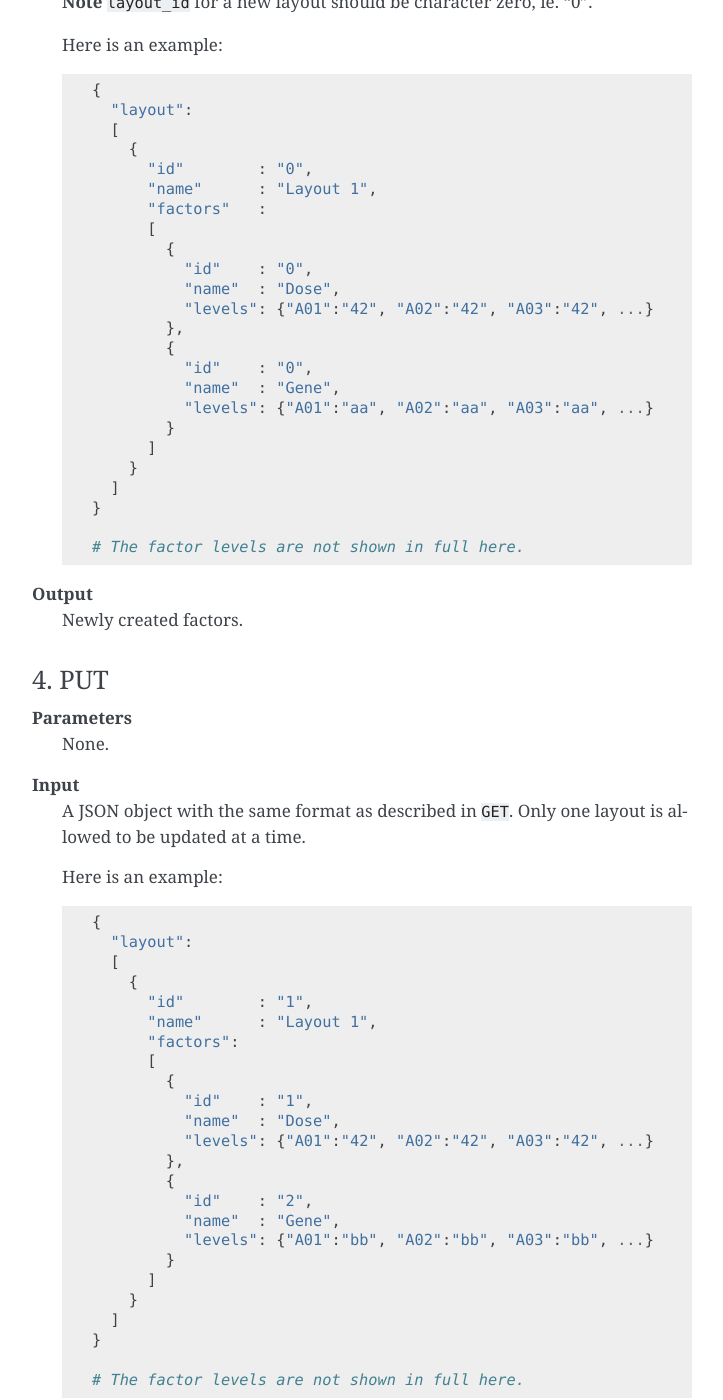
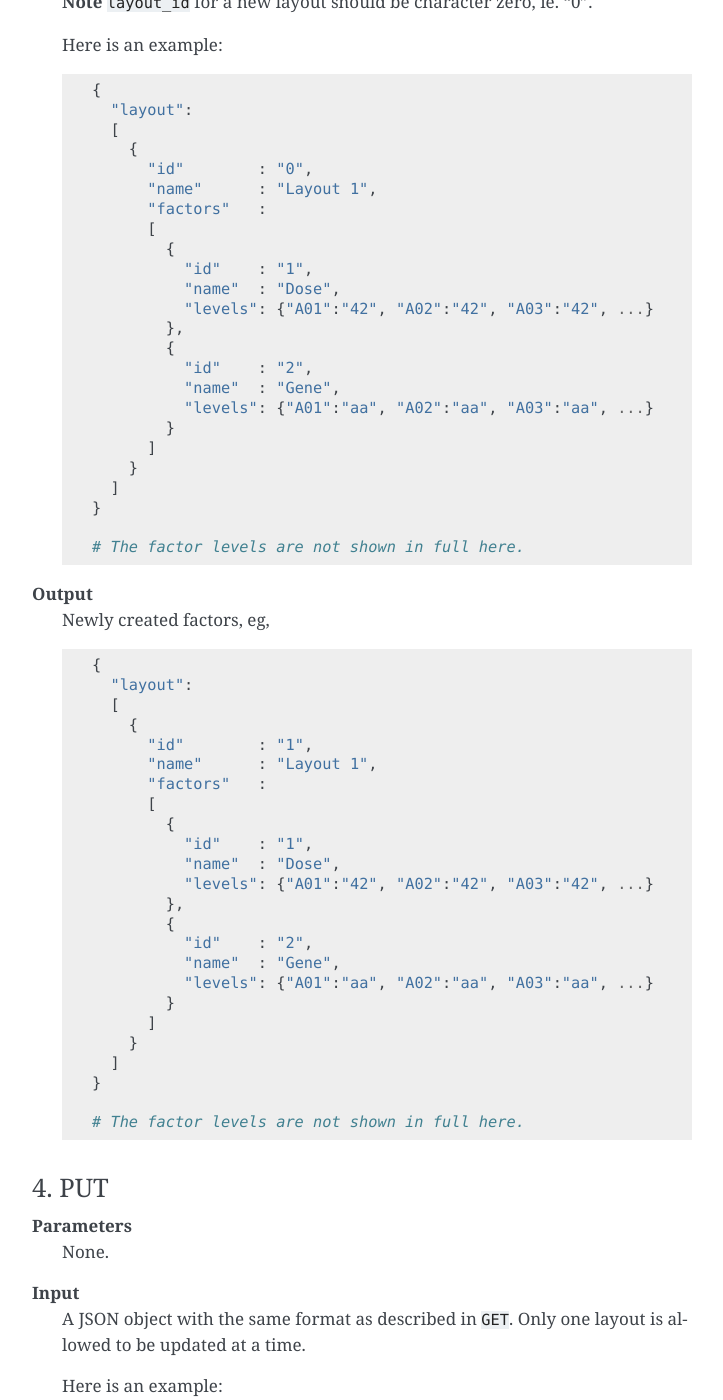
Before and after one commit to gaoce/TimeVis, a Sphinx documentation site: the page built from docs/api_v2.rst, in a window 1280 px wide and 1400 px high, scrolled down 7524 px. Shown: the whole window, without its empty margins (388-1111 px from the left). Built offline with Sphinx 7.4.7, drawn with Linux system fonts in a browser that asks for light colours.

Commit message:
Update api doc

```diff
--- a/docs/api_v2.rst
+++ b/docs/api_v2.rst
@@ -402,12 +402,12 @@ A summary of all HTTP verbs used for this endpoint:
             "factors"   :
             [
               {
-                "id"    : "0",
+                "id"    : "1",
                 "name"  : "Dose",
                 "levels": {"A01":"42", "A02":"42", "A03":"42", ...}
               },
               {
-                "id"    : "0",
+                "id"    : "2",
                 "name"  : "Gene",
                 "levels": {"A01":"aa", "A02":"aa", "A03":"aa", ...}
               }
@@ -419,7 +419,35 @@ A summary of all HTTP verbs used for this endpoint:
       # The factor levels are not shown in full here.
 
 **Output**
-    Newly created factors.
+    Newly created factors, eg,
+
+
+    ::
+
+      {
+        "layout":
+        [
+          {
+            "id"        : "1",
+            "name"      : "Layout 1",
+            "factors"   :
+            [
+              {
+                "id"    : "1",
+                "name"  : "Dose",
+                "levels": {"A01":"42", "A02":"42", "A03":"42", ...}
+              },
+              {
+                "id"    : "2",
+                "name"  : "Gene",
+                "levels": {"A01":"aa", "A02":"aa", "A03":"aa", ...}
+              }
+            ]
+          }
+        ]
+      }
+
+      # The factor levels are not shown in full here.
 
 4. PUT
 ^^^^^^
```
